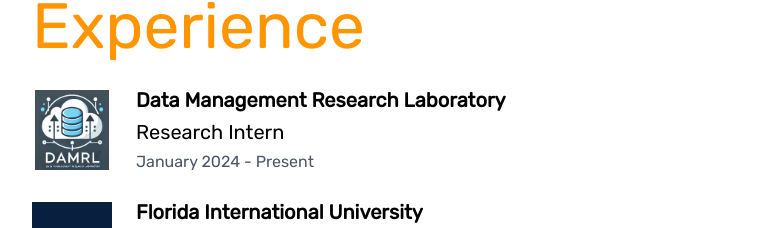
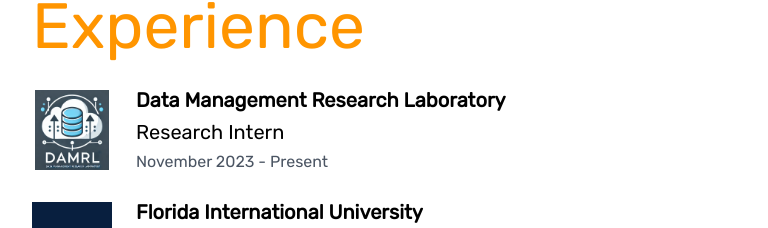
Before and after one commit to chriskverne/Portfolio-website, a Next.js app: page / in a window 1280 px wide. Shown: the part 778-1006 px from the top of the page, without its empty margins (96-864 px from the left). Built offline with nearby package versions, Linux system fonts and the light colour scheme.

Commit message:
fixed dates

```diff
--- a/constants/constants.ts
+++ b/constants/constants.ts
@@ -43,7 +43,7 @@ const experience1 = {
     company: 'Data Management Research Laboratory',
     imgURL: '/daMRLLogo.png',
     title: 'Research Intern',
-    startDate: 'January 2024',
+    startDate: 'November 2023',
     endDate: 'Present',
     subSections : [
         { subTitle: 'Educational NLP Project:',
```
